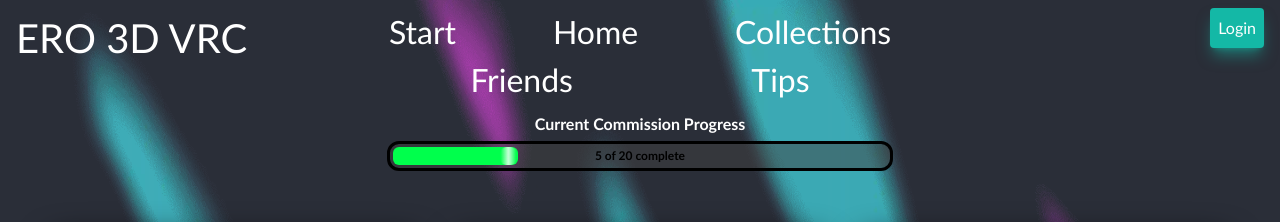
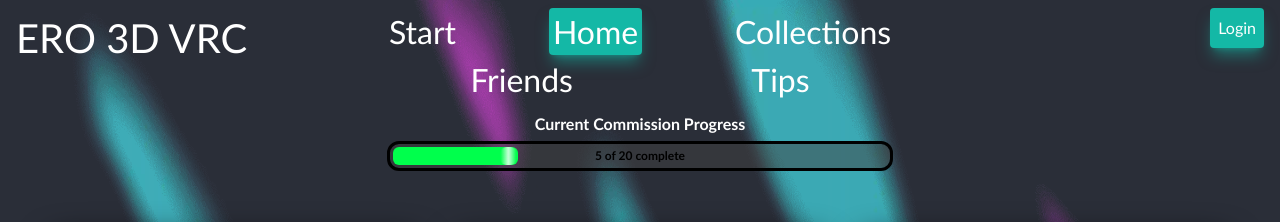
Before and after one commit to ajlineb/Ero3D-VRC, a React (Create React App) app in the folder client/: page /home in a window 1280 px wide. Shown: the top 222 px of the page. Built offline with nearby package versions, Linux system fonts and the light colour scheme; what tw-elements would draw is missing.

Commit message:
fixing css when active tab is clicked

```diff
--- a/client/src/components/Navbar.js
+++ b/client/src/components/Navbar.js
@@ -24,6 +24,7 @@ function Navbar() {
   }
 
   const path = window.location.href.split("/");
+  console.log(path);
   return (
     <nav>
       <ul className="nav-container">
@@ -32,12 +33,12 @@ function Navbar() {
             <Link
               to={tab}
               key={tab.id}
-              active={active === tab}
               onClick={() => {
+                console.log(path[4]);
                 setActive(tab);
               }}
               className={
-                path[4] === tab
+                path[3] === tab
                   ? "bg-teal-500 shadow-lg shadow-teal-500/50 rounded p-1 hover:bg-indigo-500 hover:shadow-indigo-500/50 duration-300"
                   : "p-1"
               }
```
